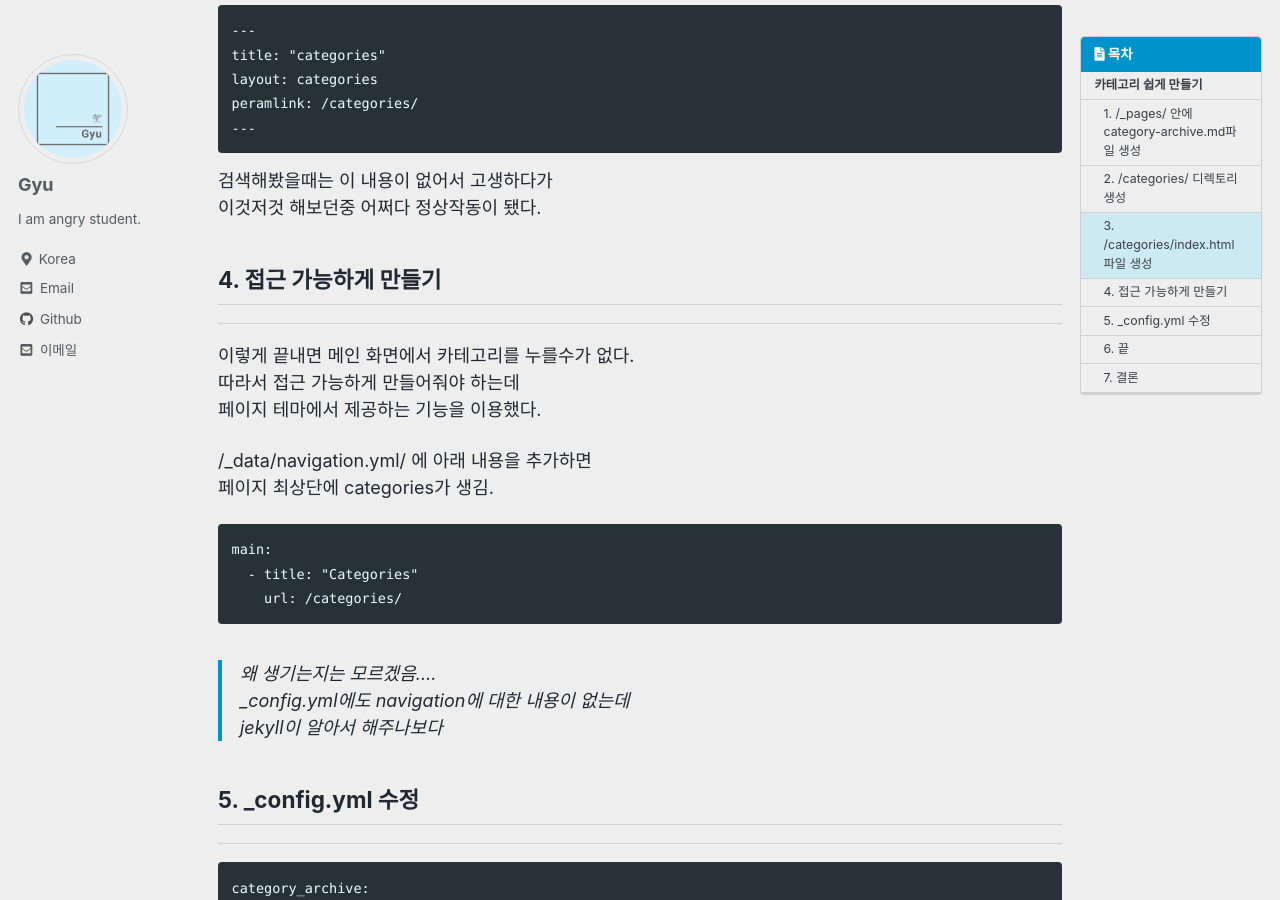
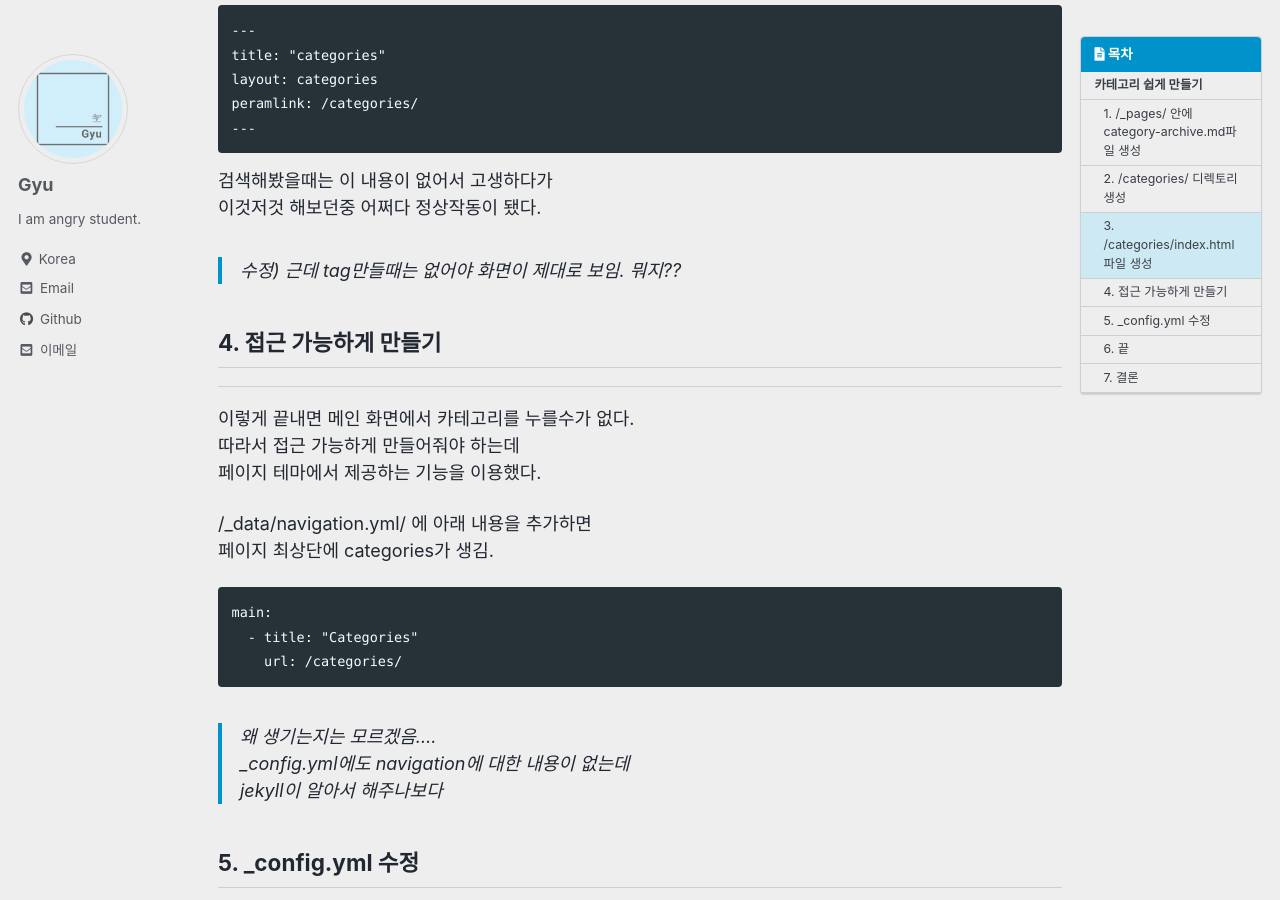
Before and after one commit to parksk99/parksk99.github.io, a Jekyll site: the page built from _posts/2021-08-12-create-category.md, in a window 1280 px wide and 900 px high, scrolled down 1146 px. Built offline with Jekyll 4.4.1, drawn with Linux system fonts in a browser that asks for light colours; cached includes are drawn as plain includes; comment, search, counter and statistics services are not loaded.

Commit message:
modify 'create category' post

```diff
--- a/_posts/2021-08-12-create-category.md
+++ b/_posts/2021-08-12-create-category.md
@@ -49,6 +49,7 @@ peramlink: /categories/
 
 검색해봤을때는 이 내용이 없어서 고생하다가
 이것저것 해보던중 어쩌다 정상작동이 됐다.
+>수정) 근데 tag만들때는 없어야 화면이 제대로 보임. 뭐지??
 
 ## 4. 접근 가능하게 만들기
 
```
